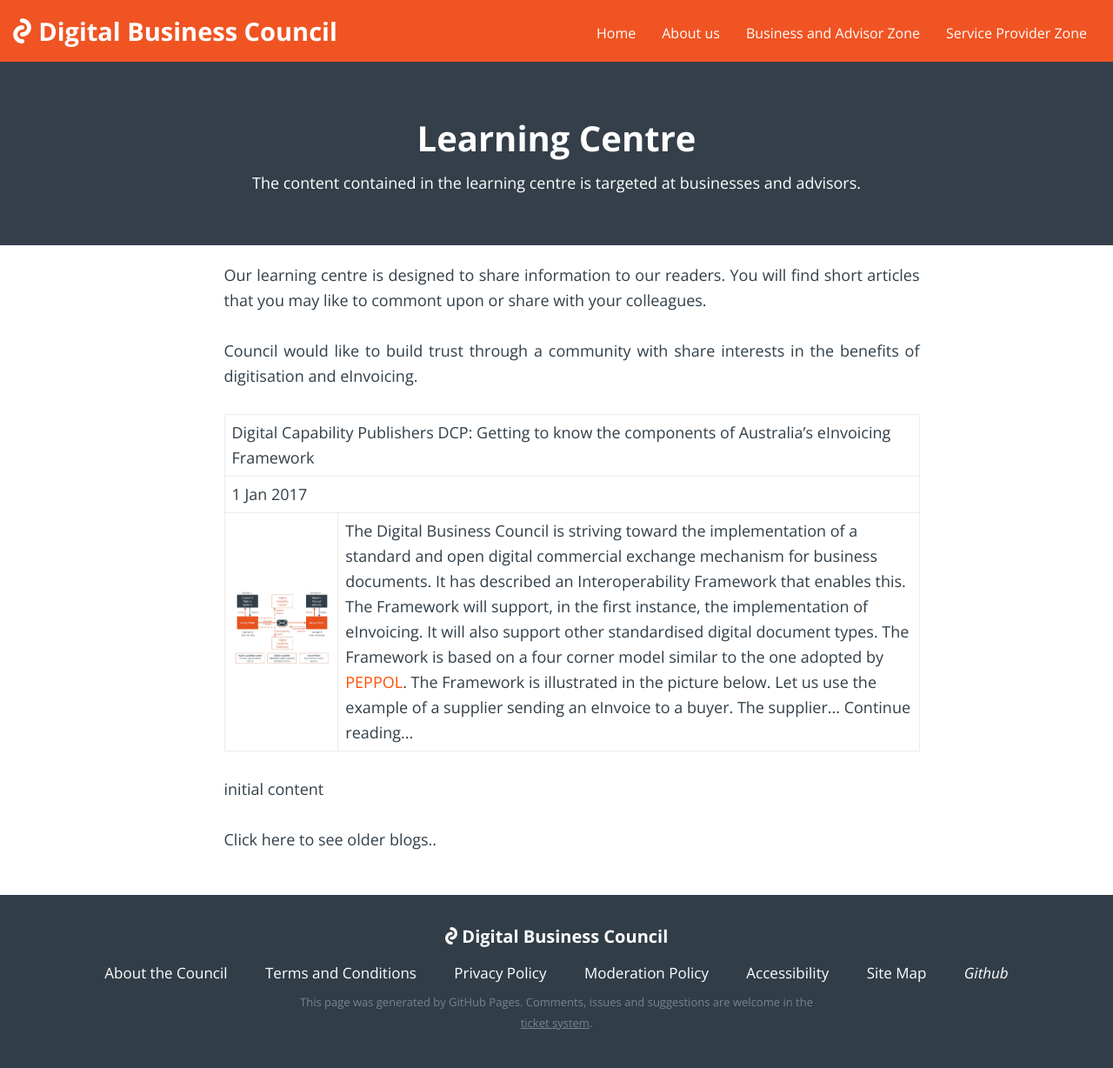
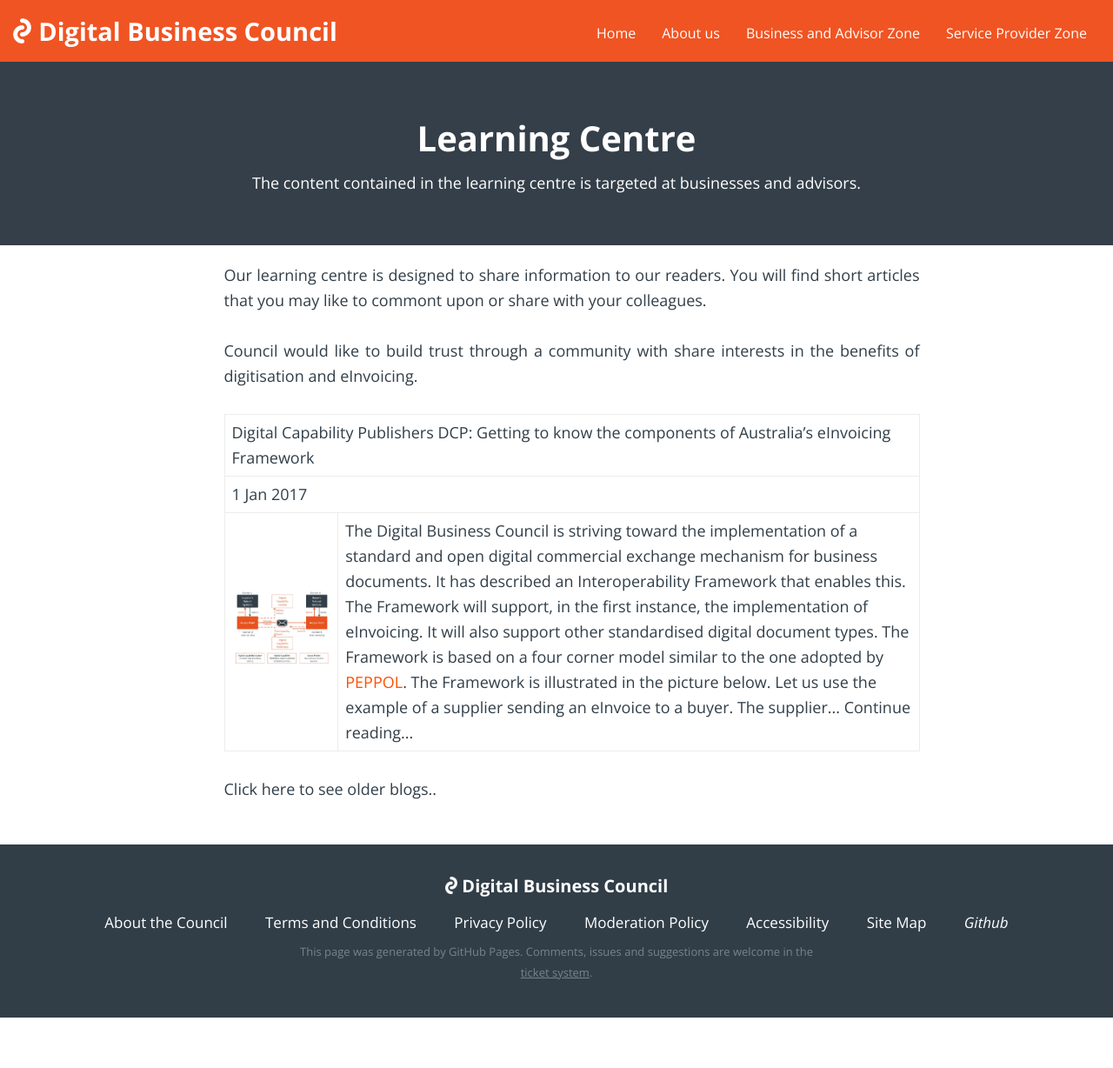
Before and after one commit to Digital-Business-Council/Digital-Business-Council.github.io, a Jekyll site: the page built from pages/business-zone/blogs/learning-centre.md, in a window 1280 px wide. Shown: the whole page at 87% size. Built offline with Jekyll 4.4.1, drawn with Linux system fonts in a browser that asks for light colours; after the commit the page ends 1170 px from its top, so only the background shows below that.

Commit message:
Update learning-centre.md

```diff
--- a/pages/business-zone/blogs/learning-centre.md
+++ b/pages/business-zone/blogs/learning-centre.md
@@ -27,17 +27,13 @@
 </tr>
 </table>
 
-
-<div id ="dummy-content">
-<p>initial content</p>
-</div>
-
-
-<script>
-$(document).ready( function() {
-    $("#dummy-content").load("https://digital-business-council.github.io/learning-centre/20170101-1");
-});
-</script>
+<ul>
+  {% for post in site.posts %}
+    <li>
+      <a href="{{ post.url }}">{{ post.title }}</a>
+    </li>
+  {% endfor %}
+</ul>
 
 
 Click here to see older blogs..
```
